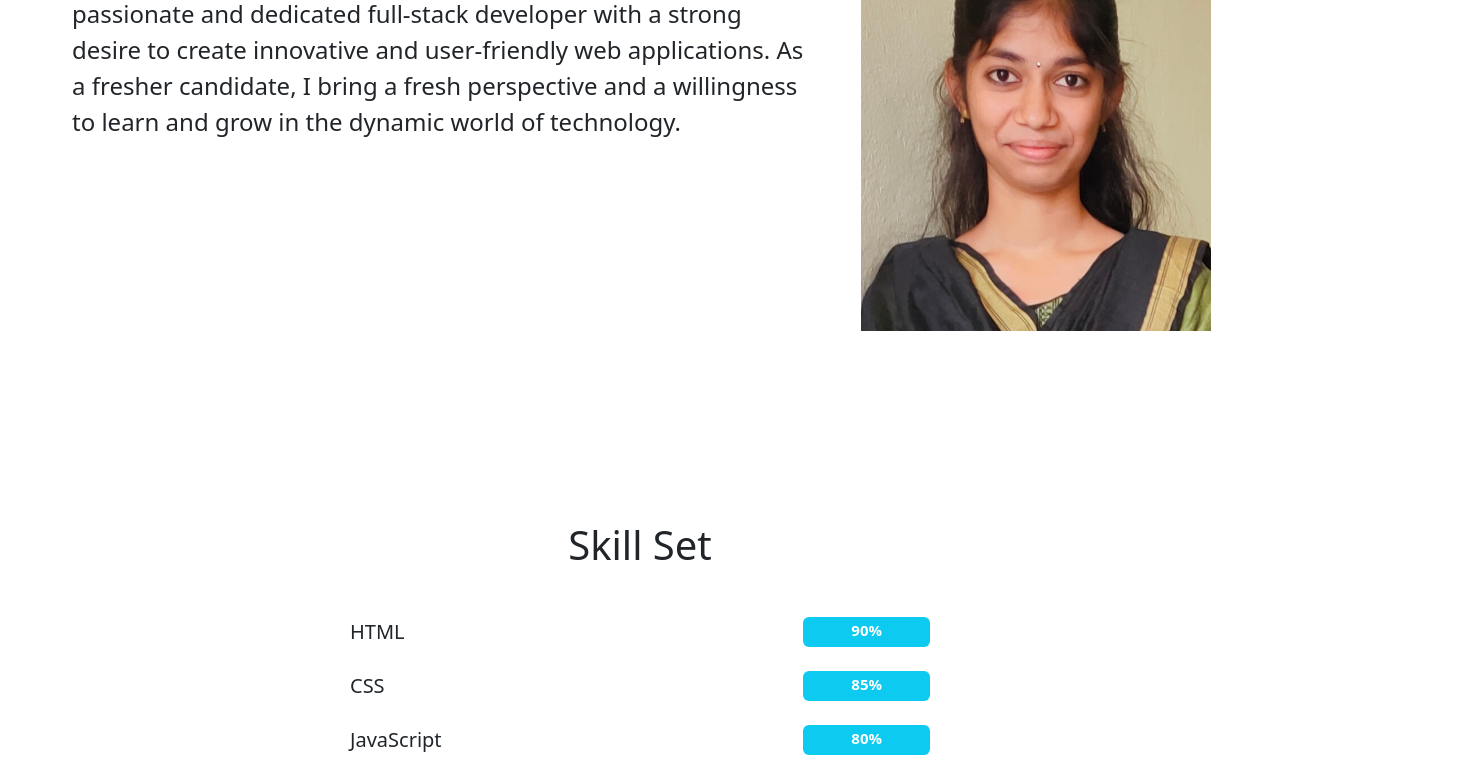
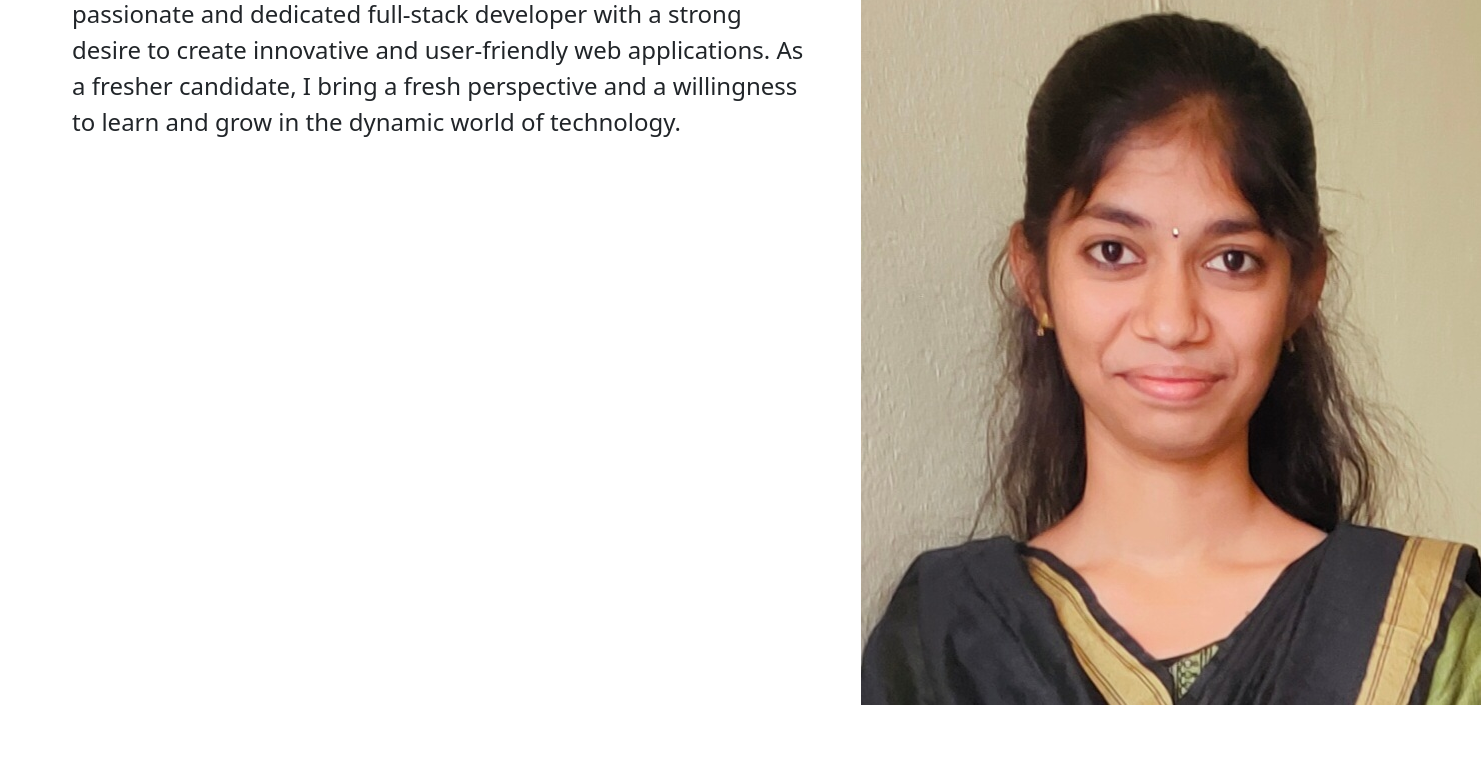
Before and after one commit to Meghana-Bathala/my_portfolio, a plain HTML site: page index.html in a window 1280 px wide. Shown: the part 337-1113 px from the top of the page, 1481 px wide, since content can reach past the window. Drawn offline with Linux system fonts and the light colour scheme.

Commit message:
Update index.html

```diff
--- a/index.html
+++ b/index.html
@@ -39,7 +39,7 @@
                 willingness to learn and grow in the dynamic world of technology.</p>
         </div>
         <div class="col-4 ">
-            <img src="./IMG20230616101007 (1).jpg" alt="hi" style="width:350px">
+            <img src="./IMG20230616101007 (1).jpg" alt="hi" >
         </div>
     </div>
     <div class="container-fluid " id="skills">
```
